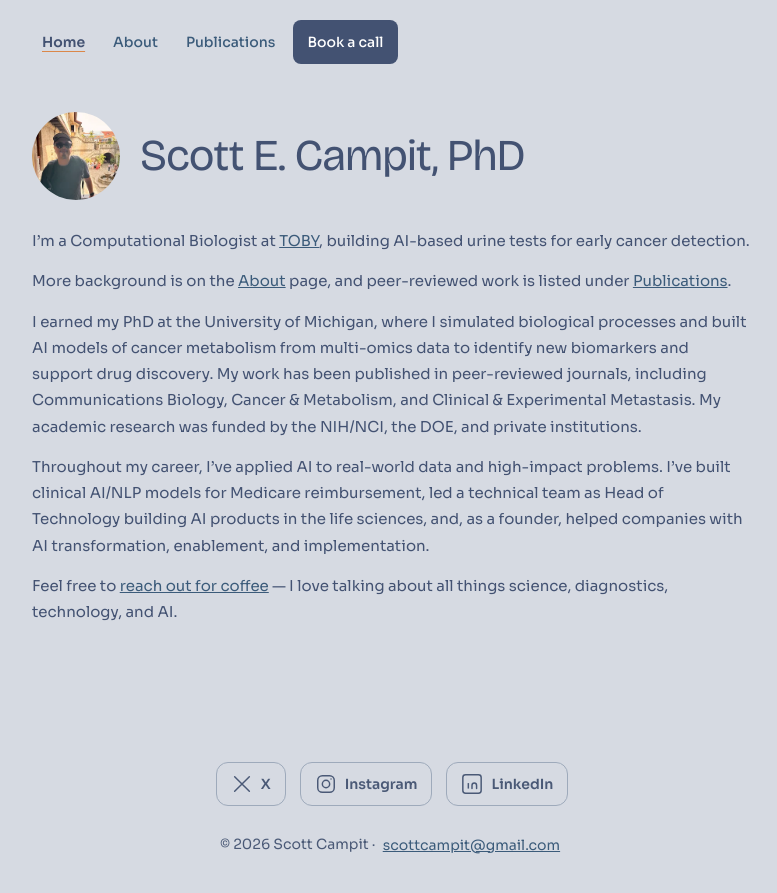
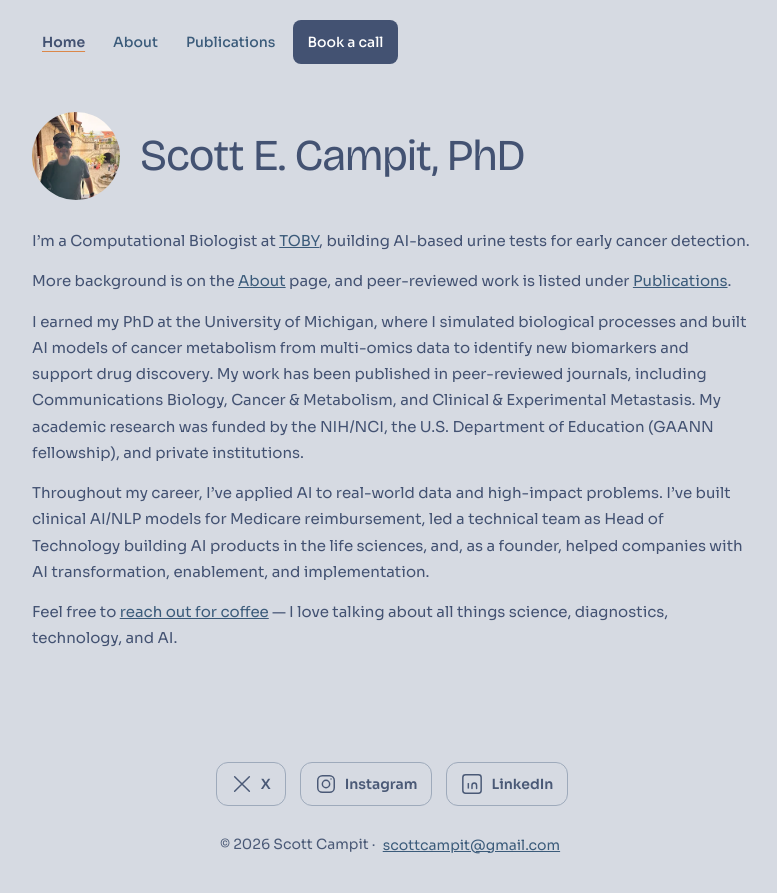
Before and after one commit to ScottCampit/ScottCampit.github.io, a Jekyll site: the page built from index.html, in a window 1280 px wide. Shown: the top 893 px of the page, without its empty margins (248-1025 px from the left). Built offline with Jekyll 4.4.1, drawn with Linux system fonts in a browser that asks for light colours.

Commit message:
fix(content): credit GAANN fellowship to the U.S. Department of Education
The site attributed Scott's doctoral funding to the DOE. That support
was a GAANN fellowship from the U.S. Department of Education.

Co-authored-by: Scott Campit <scottcampit@gmail.com>

```diff
--- a/about/index.html
+++ b/about/index.html
@@ -18,7 +18,7 @@ permalink: /about/
     </div>
     <h2 class="cta-heading">Before TOBY</h2>
     <div class="bio">
-      <p>I completed my PhD at the University of Michigan, building mathematical and AI/ML models of how cancer rewires its metabolism. I've received support for independent research with awards from NCI and DOE. My peer-reviewed publications can be found on my <a href="https://scholar.google.com/citations?user=dO-fWpwAAAAJ&amp;hl=en" target="_blank" rel="noopener">Google Scholar profile</a>.</p>
+      <p>I completed my PhD at the University of Michigan, building mathematical and AI/ML models of how cancer rewires its metabolism. I've received support for independent research with awards from NCI and the U.S. Department of Education (GAANN fellowship). My peer-reviewed publications can be found on my <a href="https://scholar.google.com/citations?user=dO-fWpwAAAAJ&amp;hl=en" target="_blank" rel="noopener">Google Scholar profile</a>.</p>
       <p>Since then, I have built AI models into use in healthcare, medical devices, and biopharma.</p>
     </div>
     <h2 class="cta-heading">Say hello</h2>
--- a/index.html
+++ b/index.html
@@ -46,7 +46,7 @@
     <div class="bio">
       <p>I&rsquo;m a Computational Biologist at <a href="https://www.toby.health/">TOBY</a>, building AI-based urine tests for early cancer detection.</p>
       <p>More background is on the <a href="{{ '/about/' | relative_url }}">About</a> page, and peer-reviewed work is listed under <a href="{{ '/publications/' | relative_url }}">Publications</a>.</p>
-      <p>I earned my PhD at the University of Michigan, where I simulated biological processes and built AI models of cancer metabolism from multi-omics data to identify new biomarkers and support drug discovery. My work has been published in peer-reviewed journals, including Communications Biology, Cancer &amp; Metabolism, and Clinical &amp; Experimental Metastasis. My academic research was funded by the NIH/NCI, the DOE, and private institutions.</p>
+      <p>I earned my PhD at the University of Michigan, where I simulated biological processes and built AI models of cancer metabolism from multi-omics data to identify new biomarkers and support drug discovery. My work has been published in peer-reviewed journals, including Communications Biology, Cancer &amp; Metabolism, and Clinical &amp; Experimental Metastasis. My academic research was funded by the NIH/NCI, the U.S. Department of Education (GAANN fellowship), and private institutions.</p>
       <p>Throughout my career, I&rsquo;ve applied AI to real-world data and high-impact problems. I&rsquo;ve built clinical AI/NLP models for Medicare reimbursement, led a technical team as Head of Technology building AI products in the life sciences, and, as a founder, helped companies with AI transformation, enablement, and implementation.</p>
       <p>Feel free to <a href="https://calendar.app.google/9tfZvkxyzZLi2U9D7" target="_blank" rel="noopener">reach out for coffee</a> &mdash; I love talking about all things science, diagnostics, technology, and AI.</p>
     </div>
```
